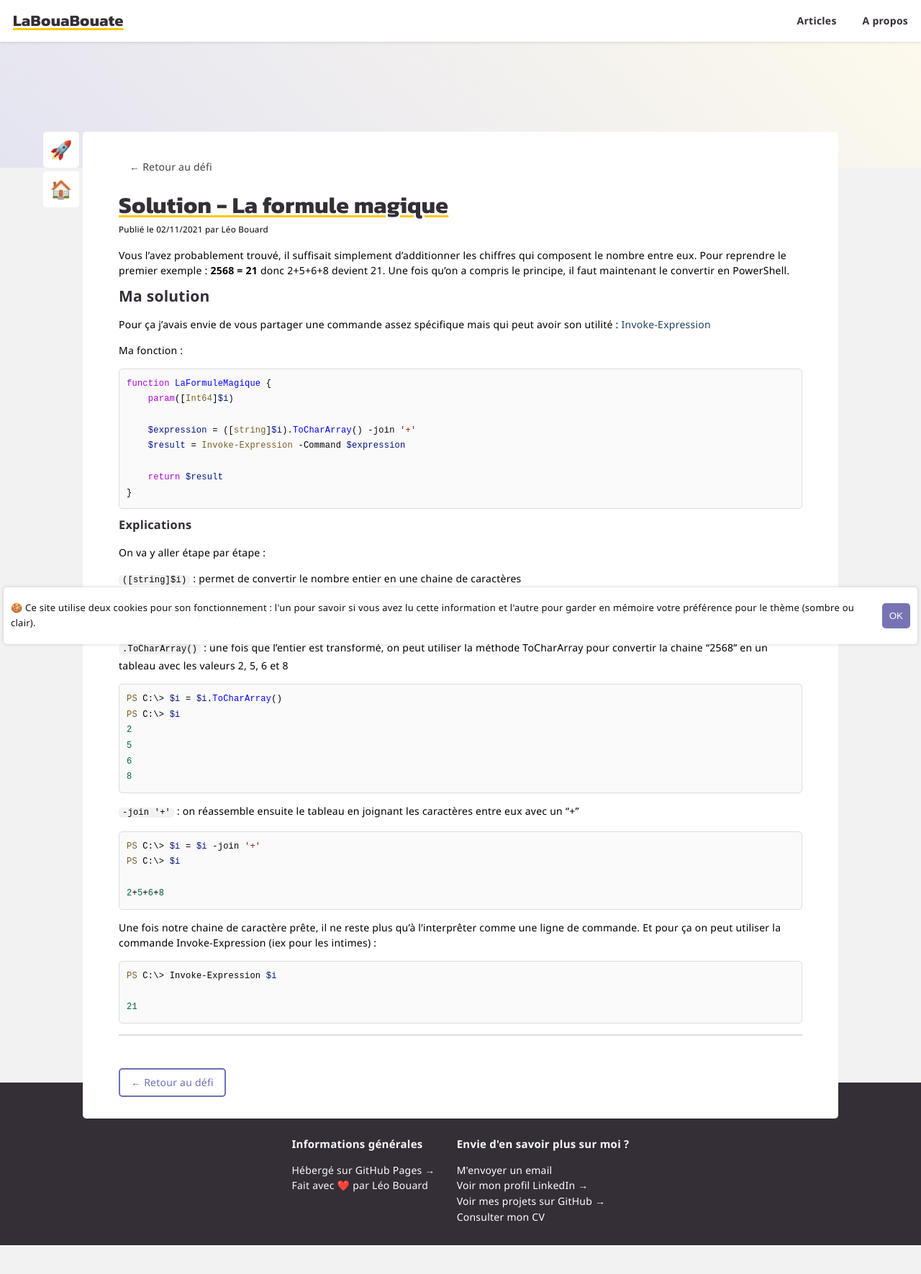
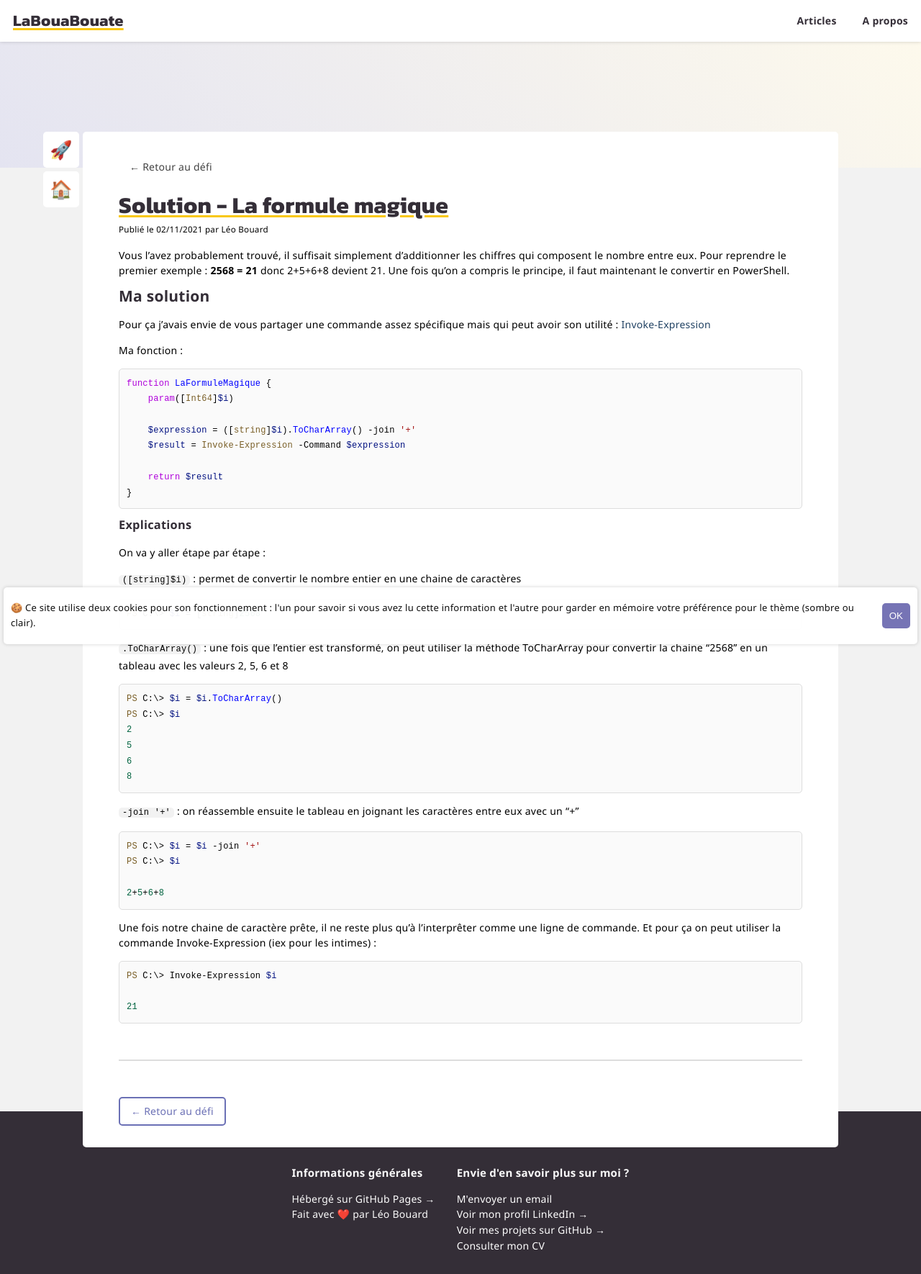
Before and after one commit to leobouard/leobouard.github.io, a Jekyll site: the page built from _posts/2021-11-02-la-formule-magique-soluce.md, in a window 1280 px wide. Shown: the whole page at 72% size. Built offline with Jekyll 4.4.1, drawn with Linux system fonts in a browser that asks for light colours; some web fonts are replaced; before the commit the page ends 1730 px from its top, so only the background shows below that.

Commit message:
Update style.scss

```diff
--- a/assets/css/style.scss
+++ b/assets/css/style.scss
@@ -121,8 +121,7 @@ main {
 
     hr {
         border: 1px solid #ddd;
-        margin-top: 15px;
-        margin-bottom: 15px;
+        margin: 50px 0px;
     }
 
     blockquote {
```
